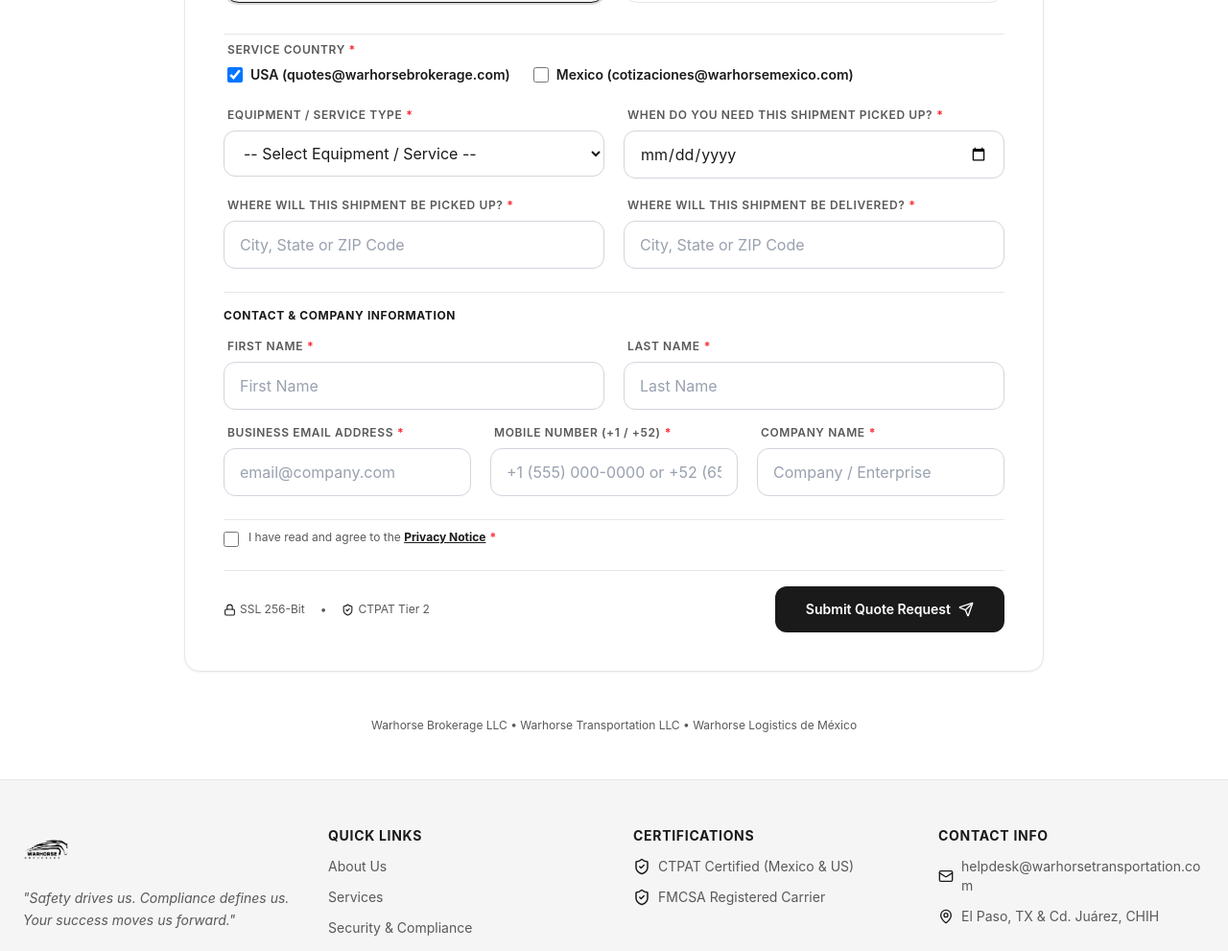
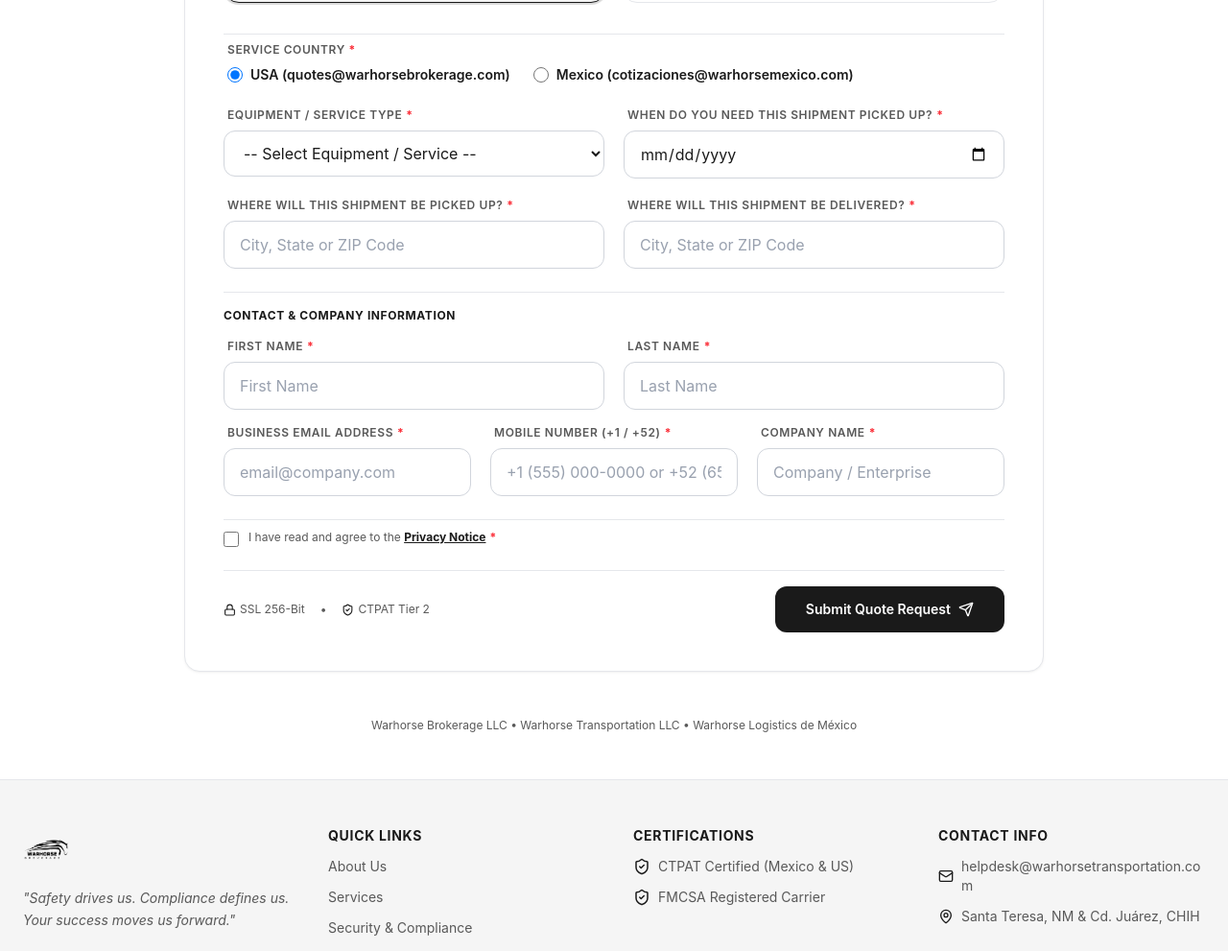
Before and after one commit to gruizmetasolutions-cpu/warhorse-web-frontend, a React (Vite) app: page /quote in a window 1280 px wide. Shown: the part 477-1468 px from the top of the page at 96% size. Built offline with nearby package versions, Linux system fonts and the light colour scheme.

Commit message:
feat(batch-b): complete Tickets #254-#257 (radio service country, Santa Teresa NM, Contact/Footer & 12 Apply Today roles)

```diff
--- a/src/components/forms/DynamicQuoteForm.tsx
+++ b/src/components/forms/DynamicQuoteForm.tsx
@@ -109,18 +109,13 @@
     }
   };
 
-  const handleCountryToggle = (country: 'usa' | 'mexico') => {
-    setFormData((prev) => {
-      const updated = {
-        ...prev,
-        countryUsa: country === 'usa' ? !prev.countryUsa : prev.countryUsa,
-        countryMexico: country === 'mexico' ? !prev.countryMexico : prev.countryMexico
-      };
-      if (updated.countryUsa || updated.countryMexico) {
-        setErrors((errs) => ({ ...errs, country: undefined }));
-      }
-      return updated;
-    });
+  const handleCountrySelect = (country: 'usa' | 'mexico') => {
+    setFormData((prev) => ({
+      ...prev,
+      countryUsa: country === 'usa',
+      countryMexico: country === 'mexico'
+    }));
+    setErrors((errs) => ({ ...errs, country: undefined }));
   };
 
   const handlePrivacyToggle = (e: React.ChangeEvent<HTMLInputElement>) => {
@@ -380,20 +375,24 @@
               <div className="flex flex-wrap items-center gap-6 pl-1">
                 <label className="flex items-center gap-2 text-sm text-[#1A1A1A] font-semibold cursor-pointer">
                   <input
-                    type="checkbox"
+                    type="radio"
+                    name="serviceCountry"
+                    value="usa"
                     checked={formData.countryUsa}
-                    onChange={() => handleCountryToggle('usa')}
-                    className="h-4 w-4 rounded border-gray-300 text-[#1A1A1A] focus:ring-[#1A1A1A] cursor-pointer"
+                    onChange={() => handleCountrySelect('usa')}
+                    className="h-4 w-4 border-gray-300 text-[#1A1A1A] focus:ring-[#1A1A1A] cursor-pointer"
                   />
                   <span>{t('quote_page.country_usa')} (quotes@warhorsebrokerage.com)</span>
                 </label>
 
                 <label className="flex items-center gap-2 text-sm text-[#1A1A1A] font-semibold cursor-pointer">
                   <input
-                    type="checkbox"
+                    type="radio"
+                    name="serviceCountry"
+                    value="mexico"
                     checked={formData.countryMexico}
-                    onChange={() => handleCountryToggle('mexico')}
-                    className="h-4 w-4 rounded border-gray-300 text-[#1A1A1A] focus:ring-[#1A1A1A] cursor-pointer"
+                    onChange={() => handleCountrySelect('mexico')}
+                    className="h-4 w-4 border-gray-300 text-[#1A1A1A] focus:ring-[#1A1A1A] cursor-pointer"
                   />
                   <span>{t('quote_page.country_mexico')} (cotizaciones@warhorsemexico.com)</span>
                 </label>
--- a/src/i18n/en.json
+++ b/src/i18n/en.json
@@ -40,12 +40,12 @@
     "brokerage_title": "Warhorse Brokerage LLC",
     "brokerage_desc": "Strategic freight coordination and control tower based in the U.S. (Core hub of the 5PL operational model).",
     "brokerage_footer": "Core 5PL Model & Control Tower",
-    "transportation_badge": "El Paso, TX",
+    "transportation_badge": "Santa Teresa, NM",
     "transportation_title": "Warhorse Transportation LLC",
-    "transportation_desc": "FMCSA certified U.S. carrier located in El Paso, TX. Assets: 50+ tractors, 100+ dry vans, flatbeds, and roadside service units.",
+    "transportation_desc": "FMCSA certified U.S. carrier located in Santa Teresa, NM. Assets: 50+ tractors, 100+ dry vans, flatbeds, and roadside service units.",
     "transportation_footer": "FMCSA Certified (U.S. Carrier)",
     "logistics_badge": "Cd. Juárez, CHIH",
-    "logistics_title": "Warhorse Logistics de México",
+    "logistics_title": "Warhorse México",
     "logistics_desc": "CTPAT certified Mexican carrier located in Cd. Juárez, CHIH. Assets: 150+ tractors, 250+ dry vans, 250+ reefers, private secure yard, and maintenance units.",
     "logistics_footer": "CTPAT Certified (Mexican Carrier)",
     "about_warhorse_title": "About Warhorse",
@@ -309,7 +309,7 @@
     "contact_info": "Contact Info",
     "cert_ctpat": "CTPAT Certified (Mexico & US)",
     "cert_fmcsa": "FMCSA Registered Carrier",
-    "locations": "El Paso, TX & Cd. Juárez, CHIH",
+    "locations": "Santa Teresa, NM & Cd. Juárez, CHIH",
     "rights": "© 2026 Warhorse. All rights reserved.",
     "category": "Cross-Border FTL · LTL · Specialized Transport",
     "privacy_notice": "Privacy Notice"
--- a/src/i18n/es.json
+++ b/src/i18n/es.json
@@ -40,12 +40,12 @@
     "brokerage_title": "Warhorse Brokerage LLC",
     "brokerage_desc": "Coordinación estratégica de carga y torre de control con base en EE. UU. (Eje central del modelo 5PL).",
     "brokerage_footer": "Eje del Modelo 5PL & Torre de Control",
-    "transportation_badge": "El Paso, TX",
+    "transportation_badge": "Santa Teresa, NM",
     "transportation_title": "Warhorse Transportation LLC",
-    "transportation_desc": "Carrier estadounidense certificado por FMCSA en El Paso, TX. Activos: 50+ tractores, 100+ cajas secas, plataformas y unidades de auxilio vial.",
+    "transportation_desc": "Carrier estadounidense certificado por FMCSA en Santa Teresa, NM. Activos: 50+ tractores, 100+ cajas secas, plataformas y unidades de auxilio vial.",
     "transportation_footer": "Certificado FMCSA (Carrier EE. UU.)",
     "logistics_badge": "Cd. Juárez, CHIH",
-    "logistics_title": "Warhorse Logistics de México",
+    "logistics_title": "Warhorse México",
     "logistics_desc": "Carrier mexicano certificado por CTPAT en Cd. Juárez, CHIH. Activos: 150+ tractores, 250+ cajas secas, 250+ reefers, patio privado y talleres en sitio.",
     "logistics_footer": "Certificado CTPAT (Carrier Mexicano)",
     "about_warhorse_title": "Acerca de Warhorse",
@@ -309,7 +309,7 @@
     "contact_info": "Información de Contacto",
     "cert_ctpat": "Certificación CTPAT (México y EE. UU.)",
     "cert_fmcsa": "Carrier Registrado en FMCSA",
-    "locations": "El Paso, TX & Cd. Juárez, CHIH",
+    "locations": "Santa Teresa, NM & Cd. Juárez, CHIH",
     "rights": "© 2026 Warhorse. All rights reserved.",
     "category": "FTL Transfronterizo · LTL · Transporte Especializado",
     "privacy_notice": "Aviso de Privacidad"
--- a/src/pages/ApplyToday.tsx
+++ b/src/pages/ApplyToday.tsx
@@ -52,7 +52,12 @@
   const [applicationFolio, setApplicationFolio] = useState<string>('');
 
   const isDriverPosition = (pos: string) => {
-    return ['CDL Driver (U.S.)', 'Local Driver (México)', 'Cross-Border Driver (México)'].includes(pos);
+    return [
+      'CDL Driver (U.S. only)',
+      'Local Driver (U.S. only)',
+      'Cross-border Driver / Chofer de Cruce (MX only)',
+      'Chofer Local (Rampero) (MX only)'
+    ].includes(pos);
   };
 
   const validateEmail = (val: string) => /^[^\s@]+@[^\s@]+\.[^\s@]+$/.test(val.trim());
@@ -184,9 +189,13 @@
     // If Santa Teresa, NM OR CDL Driver (U.S.) -> rh@warhorsebrokerage.com
     // If Ciudad Juárez, CHIH -> rh_mx@warhorsemexico.com
     let targetHr = 'rh@warhorsebrokerage.com';
-    if (formData.location === 'Santa Teresa, NM' || formData.position === 'CDL Driver (U.S.)') {
+    if (
+      formData.location === 'Santa Teresa, NM' ||
+      formData.position === 'CDL Driver (U.S. only)' ||
+      formData.position === 'Local Driver (U.S. only)'
+    ) {
       targetHr = 'rh@warhorsebrokerage.com';
-    } else if (formData.location === 'Ciudad Juárez, CHIH') {
+    } else {
       targetHr = 'rh_mx@warhorsemexico.com';
     }
 
@@ -358,7 +367,7 @@
                   name="cityState"
                   label={t('apply_wizard.city_state')}
                   required
-                  placeholder={isEs ? 'Ej. El Paso, TX / Cd. Juárez, CHIH' : 'e.g. El Paso, TX or Cd. Juárez, CHIH'}
+                  placeholder={isEs ? 'Ej. Santa Teresa, NM / Cd. Juárez, CHIH' : 'e.g. Santa Teresa, NM or Cd. Juárez, CHIH'}
                   value={formData.cityState}
                   onChange={handleChange}
                   error={errors.cityState}
@@ -684,7 +693,7 @@
                 <span>
                   {isEs ? 'Esta solicitud será canalizada directamente a la coordinación de RH en:' : 'This application will be routed to the recruitment desk at:'}{' '}
                   <strong>
-                    {formData.location === 'Santa Teresa, NM' || formData.position === 'CDL Driver (U.S.)'
+                    {formData.location === 'Santa Teresa, NM' || formData.position === 'CDL Driver (U.S. only)' || formData.position === 'Local Driver (U.S. only)'
                       ? 'rh@warhorsebrokerage.com'
                       : 'rh_mx@warhorsemexico.com'}
                   </strong>
--- a/src/pages/BookLoad.tsx
+++ b/src/pages/BookLoad.tsx
@@ -51,7 +51,7 @@
       </GlassCard>
 
       <p className="text-xs text-[#595959]">
-        Warhorse Logistics Group &bull; Carrier Relations &bull; El Paso, TX &bull; Cd. Juárez, CHIH
+        Warhorse Logistics Group &bull; Carrier Relations &bull; Santa Teresa, NM &bull; Cd. Juárez, CHIH
       </p>
 
     </div>
```
